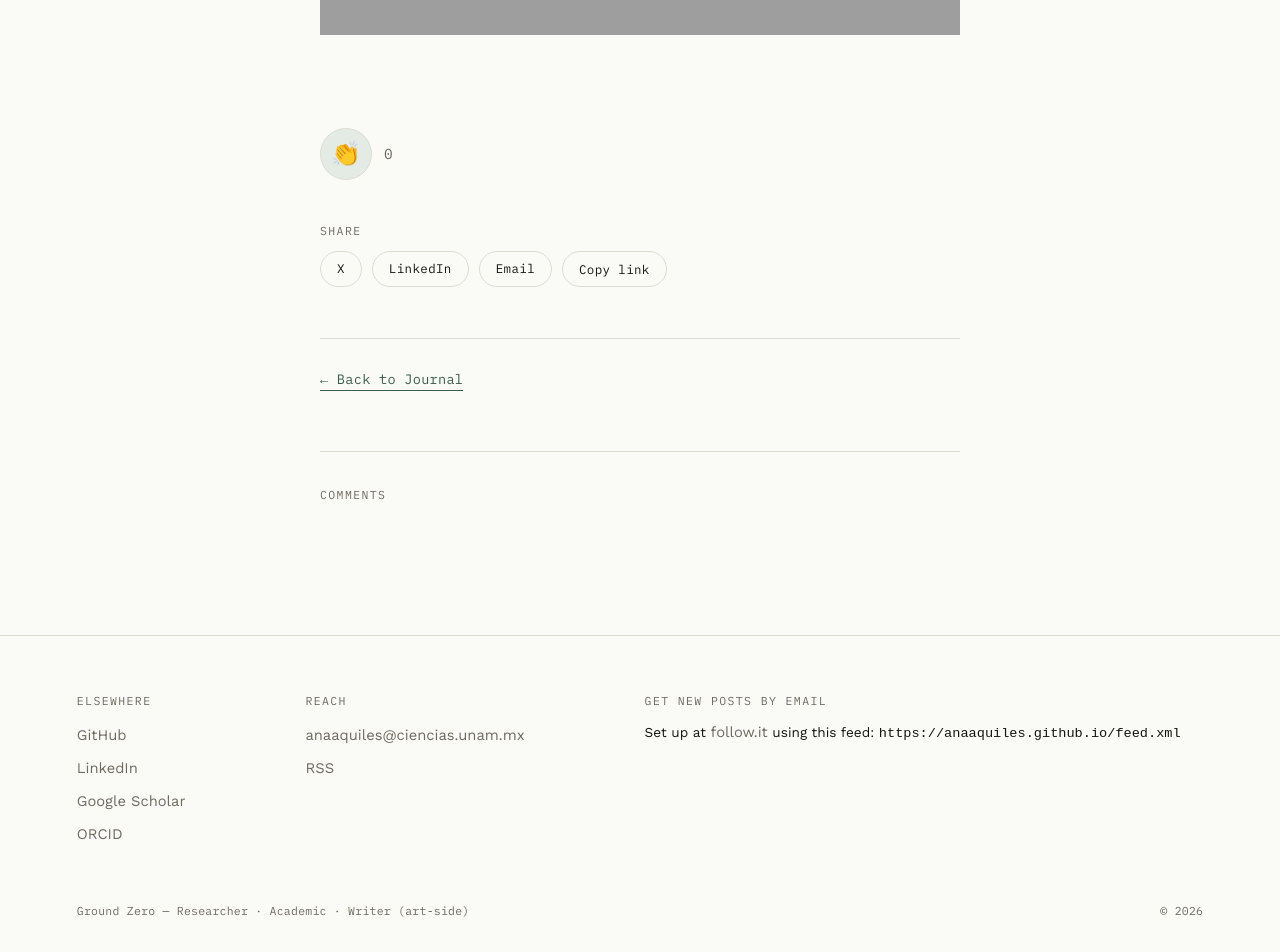
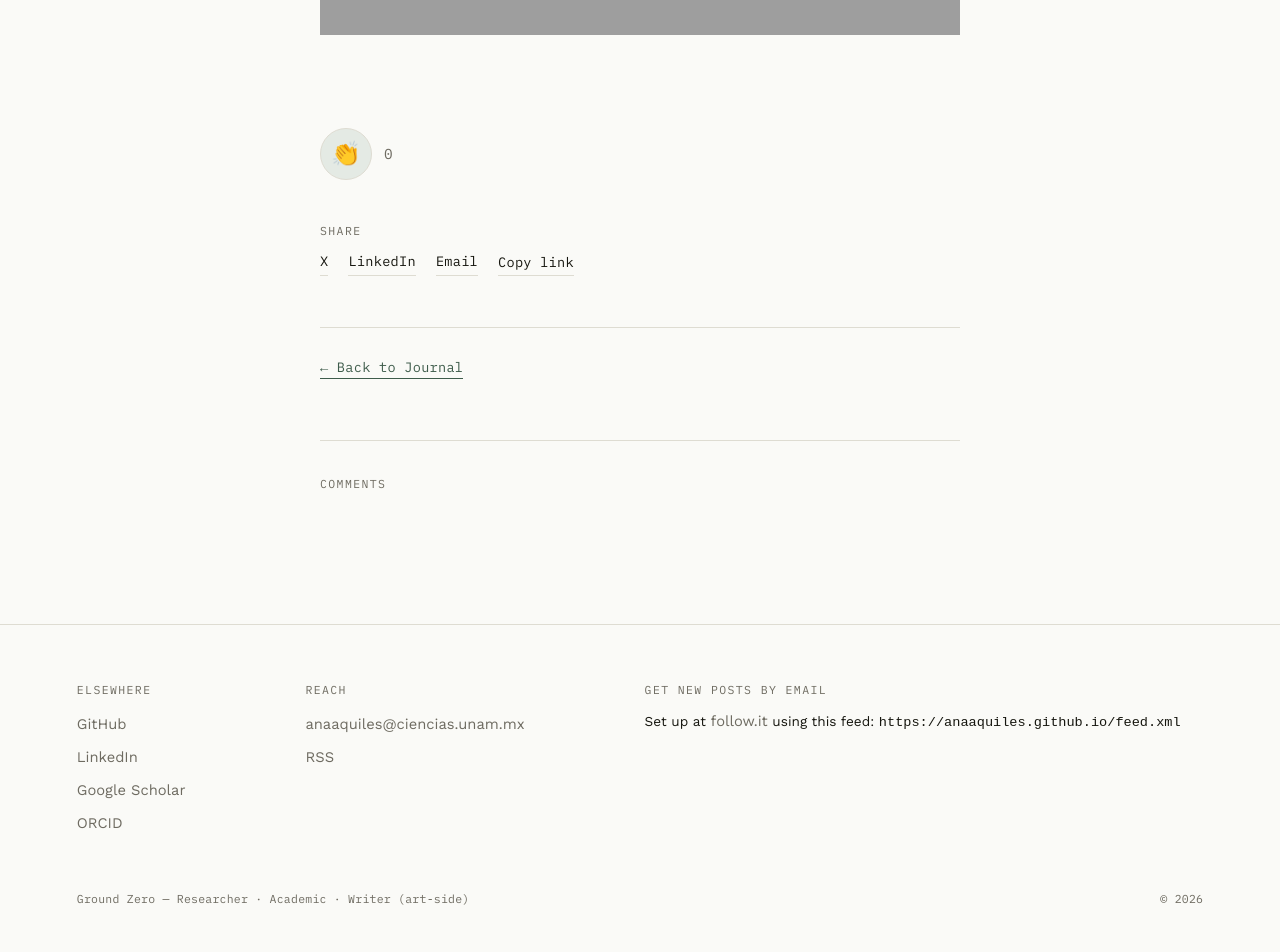
Before and after one commit to AnaAquiles/AnaAquiles.github.io, a Jekyll site: the page built from _posts/2026-08-16-fertility.md, in a window 1280 px wide. Shown: the part 748-1700 px from the top of the page. Built offline with Jekyll 4.4.1, drawn with Linux system fonts in a browser that asks for light colours; comment, search, counter and statistics services are not loaded; grey boxes are pictures that could not be loaded.

Commit message:
Fix share button styling

```diff
--- a/assets/css/style.css
+++ b/assets/css/style.css
@@ -439,33 +439,29 @@ mark.heat-mark {
 .share-widget__buttons {
   display: flex;
   flex-wrap: wrap;
-  gap: 10px;
+  gap: 20px;
   margin-top: 0.3em;
 }
 
 .share-btn {
   font-family: var(--font-mono);
-  font-size: 0.78rem;
-  letter-spacing: 0.03em;
+  font-size: 0.85rem;
+  letter-spacing: 0.02em;
   color: var(--color-ink);
-  background: transparent;
-  border: 1px solid var(--color-line);
-  border-radius: 999px;
-  padding: 7px 16px;
+  background: none;
+  border: none;
+  padding: 0 0 2px;
   cursor: pointer;
-  transition: background 0.15s ease, border-color 0.15s ease;
+  border-bottom: 1px solid var(--color-line);
+  transition: border-color 0.2s ease, color 0.2s ease;
 }
 .share-btn:hover {
-  background: var(--color-accent-soft);
+  color: var(--color-accent);
   border-color: var(--color-accent);
 }
 .share-btn--native {
-  background: var(--color-ink);
-  color: var(--color-bg);
-  border-color: var(--color-ink);
+  font-weight: 500;
 }
-.share-btn--native:hover { opacity: 0.85; }
-
 /* ============================================
    ACCESSIBILITY
    ============================================ */
```
